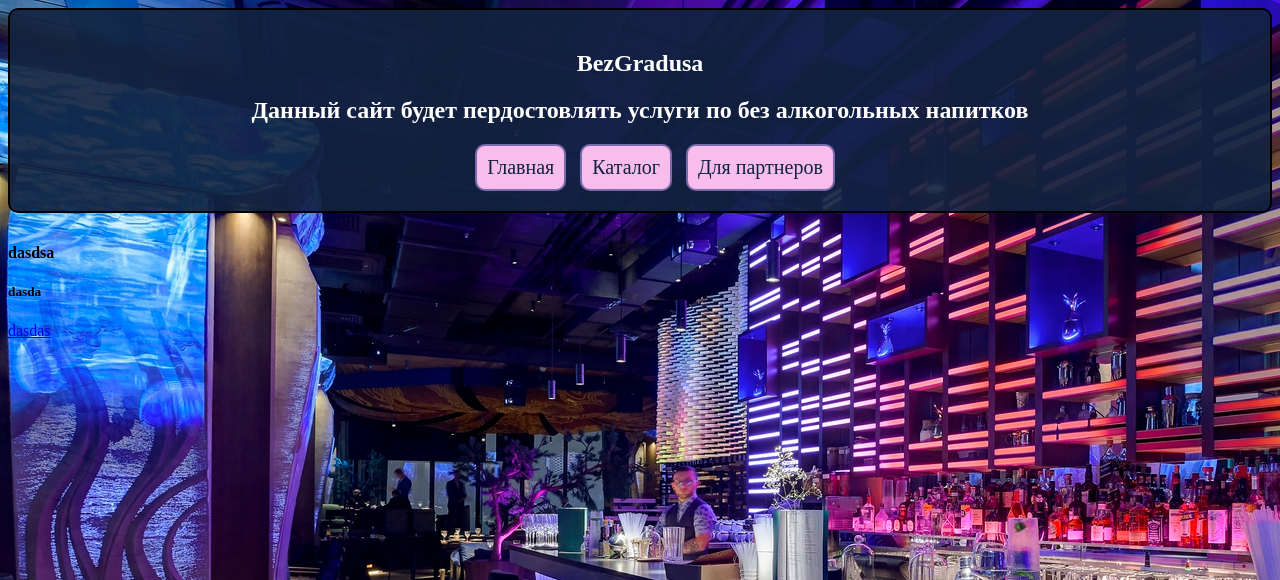
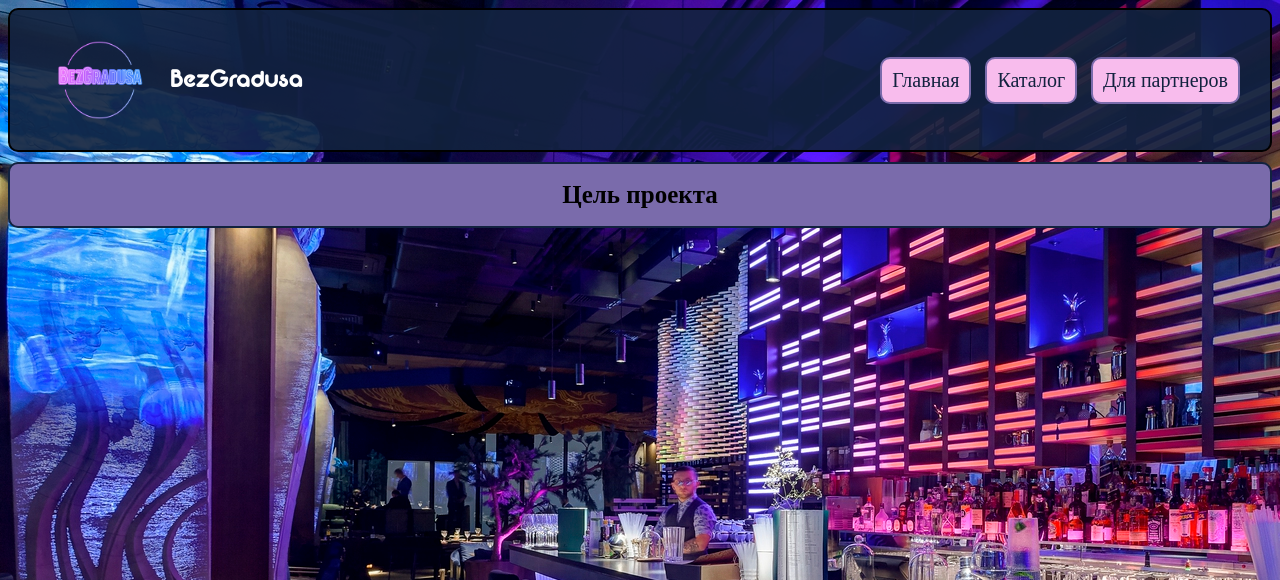
Before and after one commit to HolySh-tCrookedHands/BezGradusa, a FastAPI app: page /home in a window 1280 px wide. Shown: the top 580 px of the page. Run offline with FastAPI, Linux system fonts and the light colour scheme.

Commit message:
обновление

```diff
--- a/static/css/layout.css
+++ b/static/css/layout.css
@@ -1,8 +1,58 @@
 .row {
     display: flex;
+    align-items: center;
+    justify-content: center;
+    flex-wrap: nowrap;
 }
 
 .col {
     display: flexbox;
-    flex: auto;
+    flex: 100%;
 }
+
+.brand {
+    display: inline-flex;
+}
+.brand h1 {
+    margin-top: auto;
+    margin-bottom: auto;
+}
+
+.barnd-and-nav {
+    display: flex;
+    width: auto;
+}
+.nav-button {
+    margin-left:auto;
+    margin-top:auto;
+    margin-bottom:auto;
+}
+
+.col-1 {flex: 10%;}
+.col-2 {flex: 20%;}
+.col-3 {flex: 30%;}
+.col-4 {flex: 40%;}
+.col-5 {flex: 50%;}
+.col-6 {flex: 60%;}
+.col-7 {flex: 70%;}
+.col-8 {flex: 80%;}
+.col-9 {flex: 90%;}
+
+.p-1 {padding: 10px;}
+.p-2 {padding: 20px;}
+.p-3 {padding: 30px;}
+.p-4 {padding: 40px;}
+.p-5 {padding: 50px;}
+.p-6 {padding: 60px;}
+.p-7 {padding: 70px;}
+.p-8 {padding: 80px;}
+.p-9 {padding: 90px;}
+
+
+
+.image-line {
+    margin-left: auto;
+    margin-right: auto;
+    border: solid 2px var(--color1);
+    border-radius: 10px;
+}
--- a/static/css/main.css
+++ b/static/css/main.css
@@ -7,11 +7,17 @@
     --color5: #f8bced;
 }
 
+@font-face {
+  font-family: "Neon";
+  src: url("/static/fonts/Neon.ttf") format("truetype");
+  font-style: normal;
+  font-weight: normal;
+}
+
 body {
     background-color: var(--color2);
     background-image: url("/static/image/background.jpg");
 }
-
 nav {
     background-color: var(--color1-1);
     padding: 20px;
@@ -19,13 +25,14 @@ nav {
     border: solid 2px black;
     color:white;
     margin-bottom: 10px;
-    text-align: center;
+    text-align: left;
 }
-
+nav h1 {
+    font-family: 'Neon';
+}
 .list_item {
     display: inline;
 }
-
 .item {
     display: inline-block; /* чтобы трансформация работала как надо */
     border: solid 2px var(--color3);
@@ -35,13 +42,26 @@ nav {
     transition: padding 0.3s ease; /* плавная анимация */
     margin-right: 10px;
 }
-
 .item:hover {
     padding: 15px; /* увеличиваем на 10% */
 }
-
 .item a {
     text-decoration: none;
     color: var(--color1);
     font-size: 20px;
 }
+
+.title {
+    font-size: 25px;
+    width: 500px;
+    text-align: center;
+}
+
+
+.background-1 {
+    background-color: var(--color3);
+}
+.border-1{border: solid 2px var(--color1);}
+.round-1 {border-radius: 10px;}
+.round-2 {border-radius: 20px;}
+.round-3 {border-radius: 30px;}
--- a/templates/index.html
+++ b/templates/index.html
@@ -2,21 +2,54 @@
 <html>
     <head>
         <meta charset="UTF-8">
-        <meta name="viewport" content="width=device-width, initial-scale=1.0">
+        <meta name="viewport" content="width=device-width, initial-scale=1">
         <link rel="stylesheet" href="/static/css/main.css">
         <link rel="stylesheet" href="/static/css/layout.css">
         <title>Главная</title>
     </head>
     <body>
-        {% include 'widget/navbar.html' %}
-        <div class="mainBlock">
+        <header>
+            {% include 'widget/navbar.html' %}
+        </header>
+        <main>
+            <!-- цель проекта -->
+            <div class="row background-1 round-1 border-1">
+                <div class="row">
+                    <div class="col-1"></div>
+                    <div class="col">
+                        <h1 class="title">
+                            Цель проекта
+                        </h1>
+                    </div>
+                    <div class="col-1"></div>
+                </div>
+                <div class="row"></div>
+            </div>
+            <!-- о нас -->
             <div class="row">
                 <div class="col">
-                    {% with title='dasdsa', info='dasda', button='dasdas' %}
-                        {% include 'widget/card.html' %}
-                    {% endwith %}
+
                 </div>
             </div>
-        </div>
+            <!-- Кто мы -->
+            <div class="row">
+                <div class="col">
+
+                </div>
+                <div class="col">
+
+                </div>
+                <div class="col">
+
+                </div>
+                <div class="col">
+
+                </div>
+            </div>
+            <!-- Почему стоит брать именно у нас? -->
+            <div class="row">
+                <div class="col"></div>
+            </div>
+        </main>
     </body>
 </html>
--- a/templates/widget/navbar.html
+++ b/templates/widget/navbar.html
@@ -1,8 +1,10 @@
 <nav>
-    <div id="section_main">
-        <h1>BezGradusa</h1>
-        <h2>Данный сайт будет пердостовлять услуги по без алкогольных напитков</h2>
-        <div style="margin-left: auto; margin-right: auto; width: 500px;">
+    <div class="barnd-and-nav" id="section_main">
+        <div class="brand">
+            <img src="/static/image/loho.png" width="140" height="100">
+            <h1>BezGradusa</h1>
+        </div>
+        <div class="nav-button">
             <ul class="list_item">
                 <li class="item"><a href="/home">Главная</a></li>
                 <li class="item"><a href="/catalog">Каталог</a></li>
```
Also changed, not shown: static/fonts/Neon.ttf (added), static/image/Basket.jpg (added), static/image/loho.png (added).
